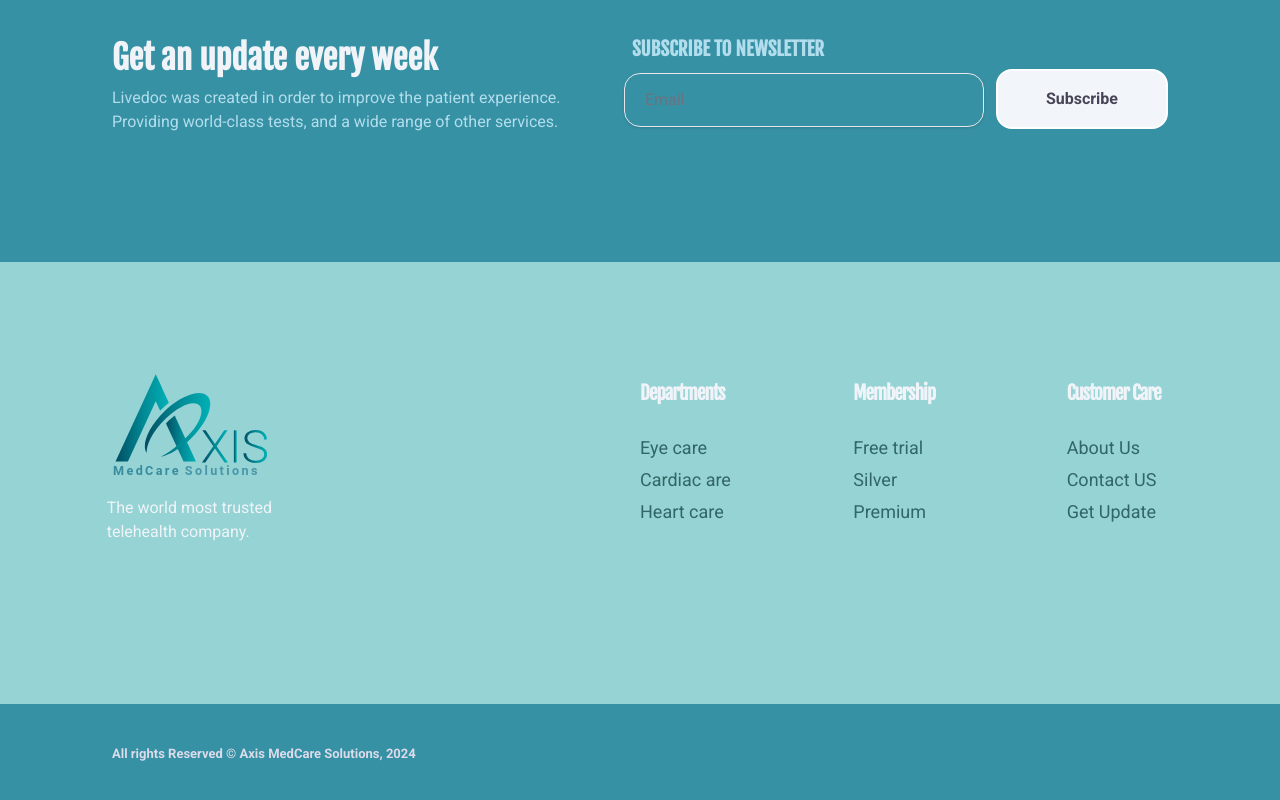
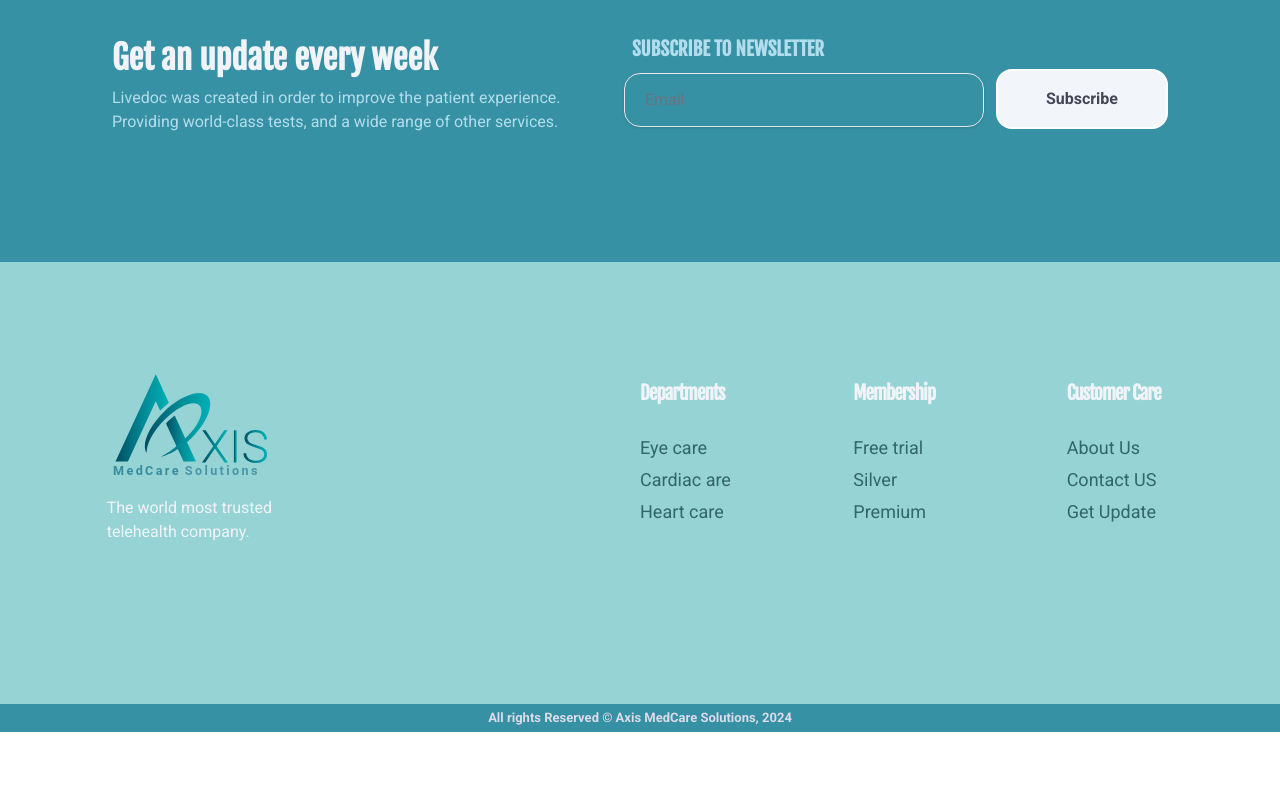
Before and after one commit to Axis-Coding-Solution/axis_madcare, a Next.js app: page / in a window 1280 px wide. Shown: the part 6456-7256 px from the top of the page. After the commit the page ends 7188 px from the top, so only its background shows below. Built offline with nearby package versions, Linux system fonts and the light colour scheme.

Commit message:
landing page,about page

```diff
--- a/src/app/(routes)/_components/main/footer.tsx
+++ b/src/app/(routes)/_components/main/footer.tsx
@@ -71,7 +71,7 @@ function Footer() {
         </div>
         <div className="sm:col-span-1 col-span-12"></div>
       </div>
-      <div className="bg-[#3791A4] py-10 pl-28 text-[#dbdbe9] not-italic  font-bold text-[13px] leading-[20px]">
+      <div className="bg-[#3791A4] text-center py-1  text-[#dbdbe9] not-italic  font-bold text-[13px] leading-[20px]">
         <p>All rights Reserved &copy; Axis MedCare Solutions, 2024</p>
       </div>
     </div>
```
